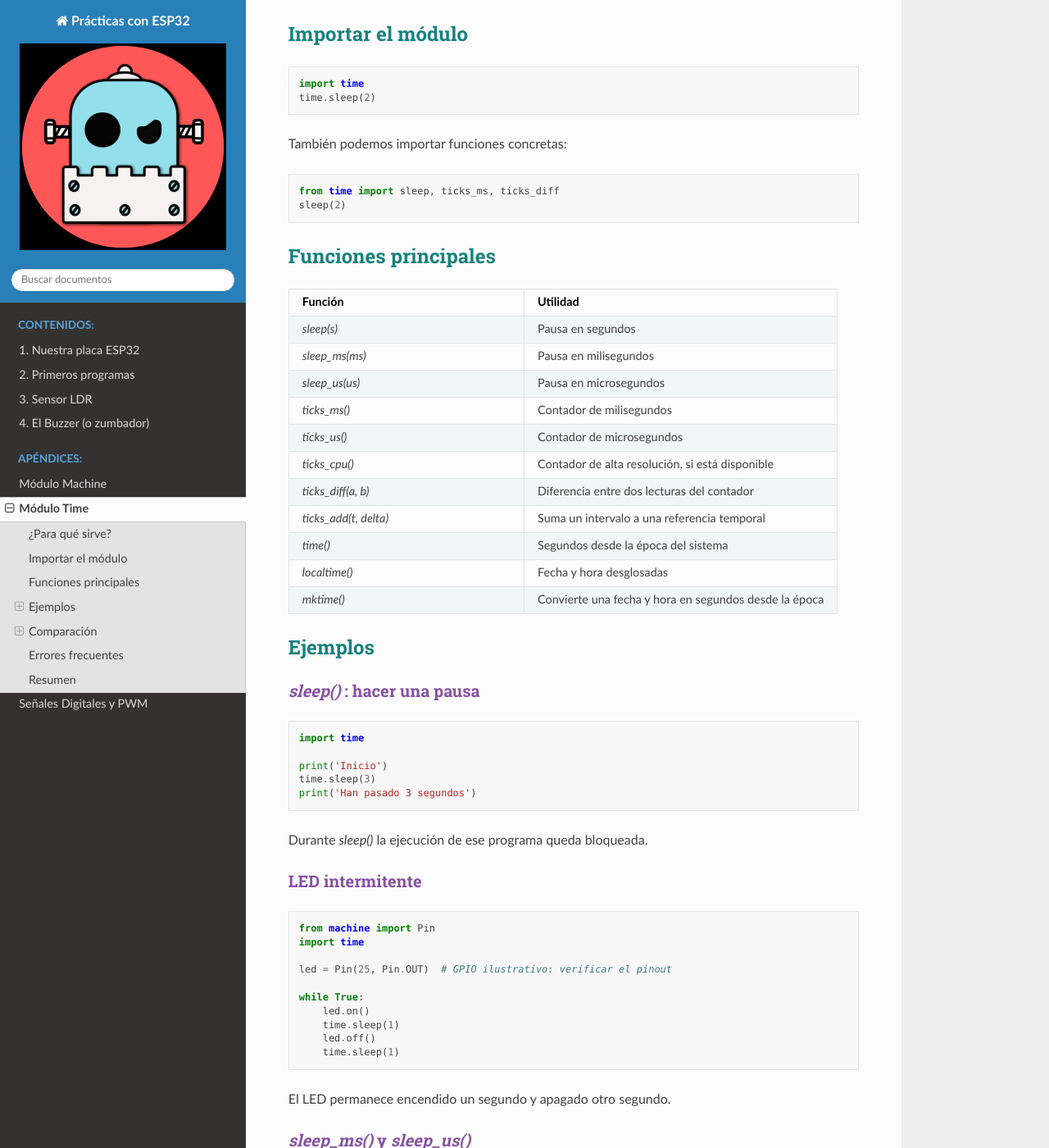
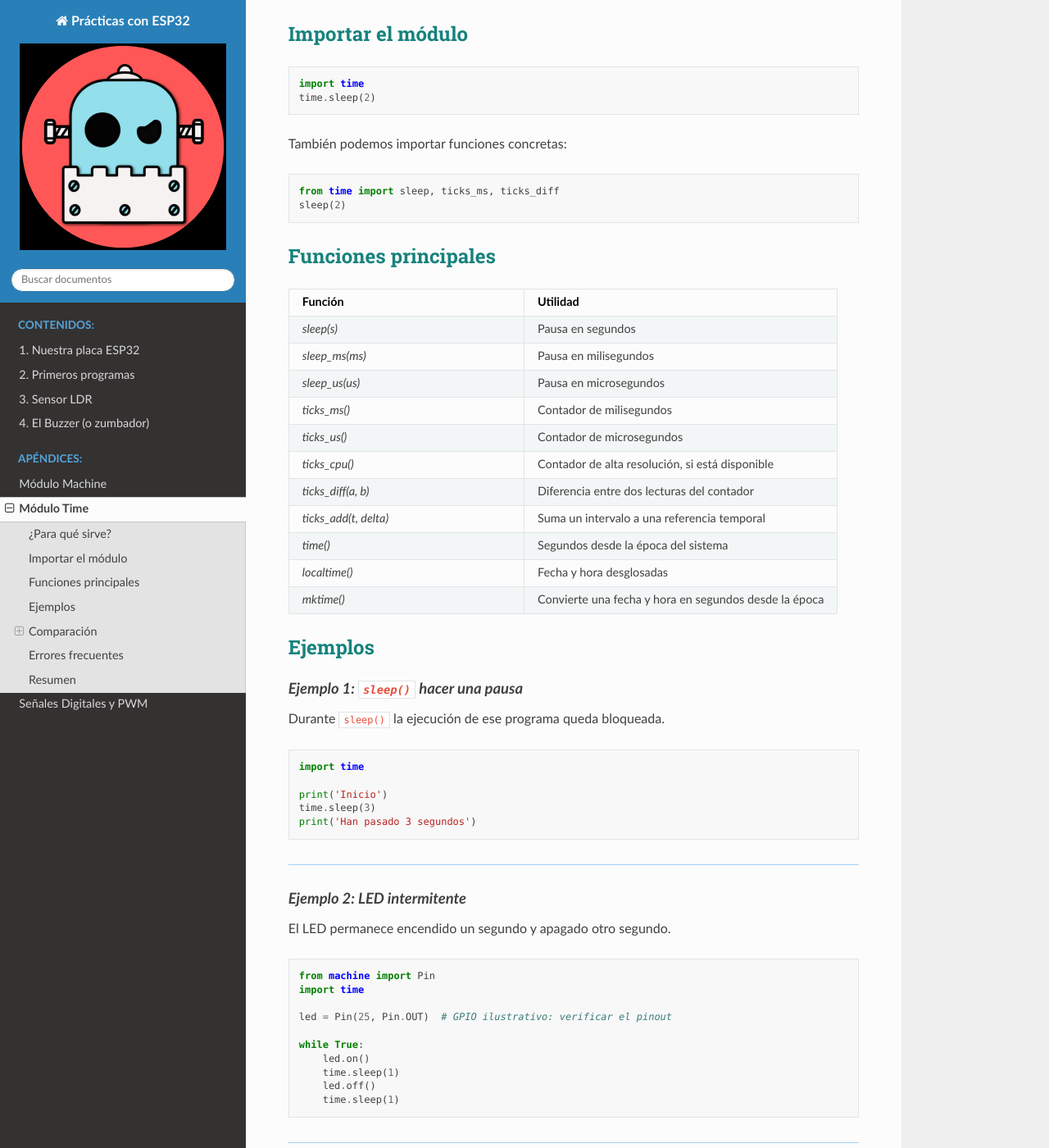
Before and after one commit to lumomakers/practicas-esp32, a Sphinx documentation site: the page built from source/apendice2.rst, in a window 1280 px wide and 1400 px high, scrolled down 467 px. Shown: the whole window at 82% size. Built offline with Sphinx 7.4.7 and the Read the Docs theme 3.1.0, drawn with Linux system fonts in a browser that asks for light colours; some of the changed text lies outside the part shown.

Commit message:
Modificando apendice 2

```diff
--- a/source/_static/css/custom.css
+++ b/source/_static/css/custom.css
@@ -91,3 +91,13 @@
         gap: 16px;
     }
 }
+
+/* Subapartados sin numeración */
+
+.rubric {
+    font-size: 1.15em;
+    font-style: italic;
+    font-weight: normal;
+    margin-top: 1.2em;
+    margin-bottom: 0.5em;
+}
--- a/source/apendice2.rst
+++ b/source/apendice2.rst
@@ -61,8 +61,10 @@ Funciones principales
 
 Ejemplos
 ----------
-`sleep()` : hacer una pausa
-~~~~~~~~~~~~~~~~~~~~~~~~~~~
+.. rubric:: Ejemplo 1: ``sleep()``  hacer una pausa
+
+Durante ``sleep()`` la ejecución de ese programa queda bloqueada.
+
 .. code-block:: python
 
     import time
@@ -71,10 +73,14 @@ Ejemplos
     time.sleep(3)
     print('Han pasado 3 segundos')
 
-Durante `sleep()` la ejecución de ese programa queda bloqueada.
 
-LED intermitente
-~~~~~~~~~~~~~~~~~
+
+----
+
+.. rubric:: Ejemplo 2: LED intermitente
+
+El LED permanece encendido un segundo y apagado otro segundo.
+
 .. code-block:: python
 
     from machine import Pin
@@ -88,10 +94,12 @@ LED intermitente
         led.off()
         time.sleep(1)
 
-El LED permanece encendido un segundo y apagado otro segundo.
 
-`sleep_ms()` y `sleep_us()`
-~~~~~~~~~~~~~~~~~~~~~~~~~~~
+----
+
+.. rubric:: Ejemplo 3: ``sleep_ms()`` y ``sleep_us()``
+
+
 - 1 segundo = 1.000 milisegundos.
 - 1 segundo = 1.000.000 microsegundos.
 
@@ -102,9 +110,12 @@ El LED permanece encendido un segundo y apagado otro segundo.
     time.sleep_ms(200)  # 0,2 segundos
     time.sleep_us(10)   # 10 microsegundos
 
+----
 
-Parpadeo rápido
-~~~~~~~~~~~~~~~~
+.. rubric:: Ejemplo 4: Parpadeo rápido
+
+El estado del LED cambia cada 200 ms; un ciclo completo dura aproximadamente 400 ms. La duración real de las pausas puede ser algo mayor por el tiempo de ejecución.
+
 .. code-block:: python
 
     from machine import Pin
@@ -118,11 +129,14 @@ Parpadeo rápido
         led.off()
         time.sleep_ms(200)
 
-El estado del LED cambia cada 200 ms; un ciclo completo dura aproximadamente 400 ms. La duración real de las pausas puede ser algo mayor por el tiempo de ejecución.
 
-`ticks_ms()` : medir intervalos
-~~~~~~~~~~~~~~~~~~~~~~~~~~~~~~~~
-`ticks_ms()` proporciona un contador interno; **no indica la hora del día**.
+
+----
+
+.. rubric:: Ejemplo 4: ``ticks_ms()`` para medir intervalos
+
+
+``ticks_ms()`` proporciona un contador interno; **no indica la hora del día**.
 
 .. code-block:: python
 
@@ -135,14 +149,15 @@ El estado del LED cambia cada 200 ms; un ciclo completo dura aproximadamente 400
     duracion = time.ticks_diff(final, inicio)
     print('Duración:', duracion, 'ms')
 
-
 El resultado será aproximadamente 2.000 ms.
 
 .. note:: **¿Por qué ticks_diff()?:**
     Los contadores `ticks_ms()` pueden volver a cero al alcanzar su límite. `ticks_diff()` permite calcular diferencias correctamente dentro del intervalo admitido por el contador. Por eso es preferible a restar directamente dos lecturas.
 
-Parpadeo sin bloquear el programa
-~~~~~~~~~~~~~~~~~~~~~~~~~~~~~~~~~~~
+----
+
+.. rubric:: Ejemplo 5: Parpadeo sin bloquear el programa
+
 .. code-block:: python
 
     from machine import Pin
--- a/source/index.rst
+++ b/source/index.rst
@@ -10,8 +10,8 @@ Prácticas con ESP32
 
 
 .. toctree::
-   :maxdepth: 4
-   :numbered: 3
+   :maxdepth: 1
+   :numbered: 2
    :caption: Contenidos:
 
 
```
